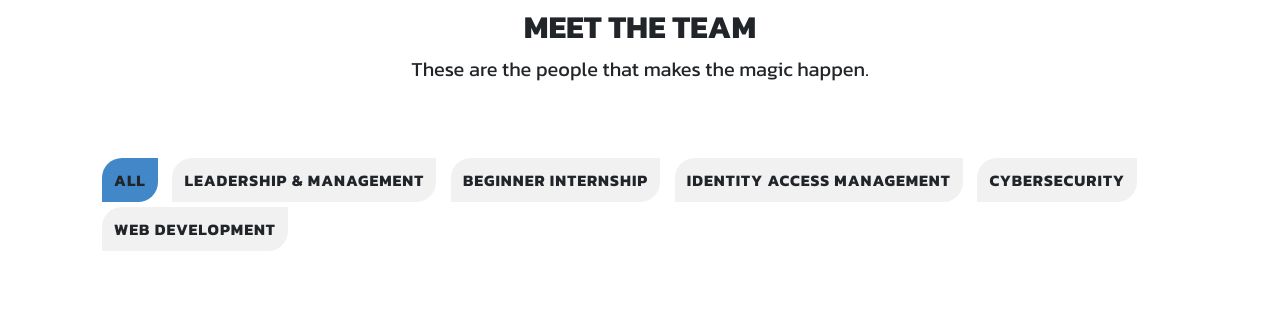
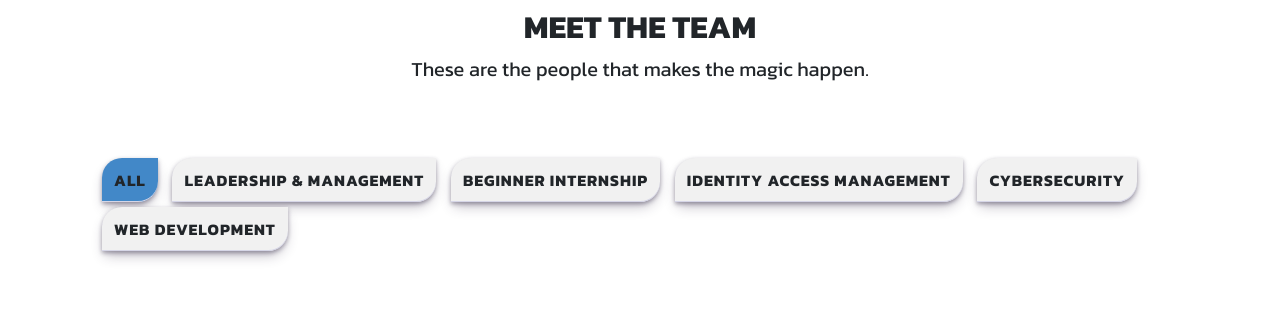
Before and after one commit to shantosh123/hover_teams_page, a plain HTML site: page index.html in a window 1280 px wide. Shown: the top 323 px of the page. Drawn offline with nearby package versions, Linux system fonts and the light colour scheme.

Commit message:
Update style.css

```diff
--- a/style.css
+++ b/style.css
@@ -146,6 +146,7 @@
     background-color: #f1f1f1;
     cursor: pointer;
     font-weight: bold;
+    box-shadow: rgba(45, 35, 66, 0.4) 0 2px 4px,rgba(45, 35, 66, 0.3) 0 7px 13px -3px,#D6D6E7 0 -1px 0 inset;
 
   }
 
```
